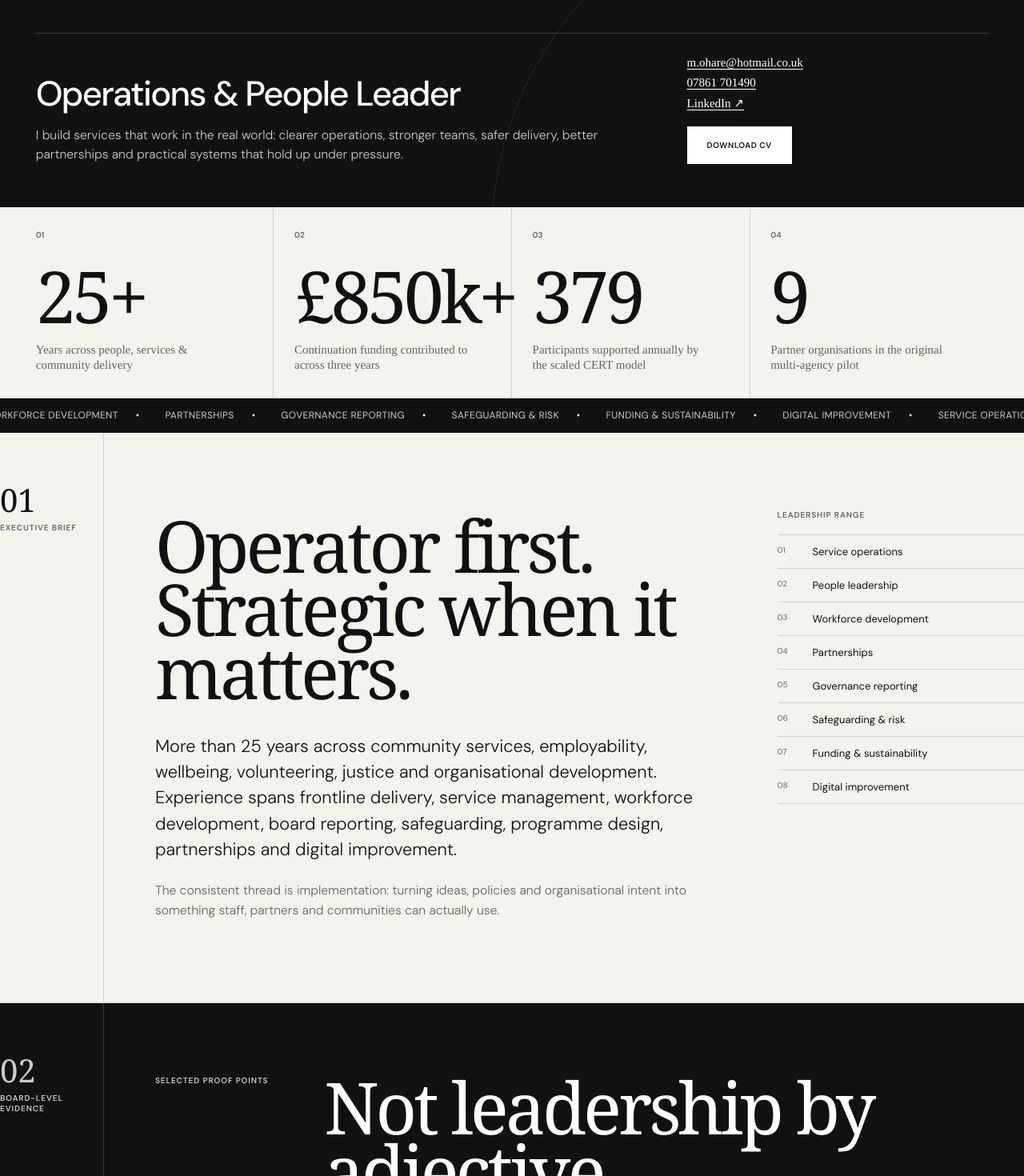
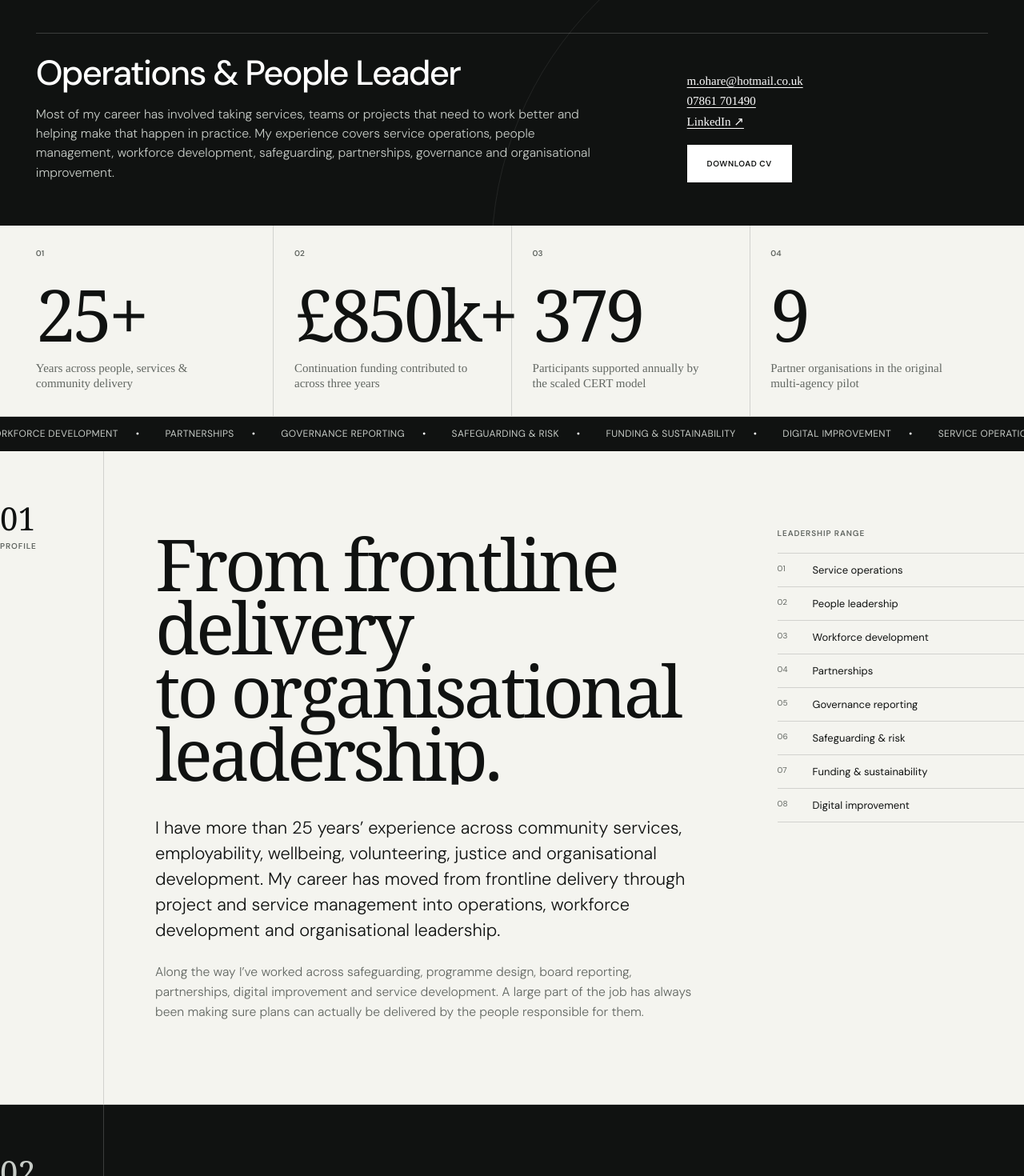
Before and after one commit to Mcsnappy-maker/executive-dossier, a Next.js app: page / in a window 1280 px wide. Shown: the part 660-2130 px from the top of the page at 80% size. Built offline with nearby package versions, Linux system fonts and the light colour scheme; a web font is replaced by a local one.

Commit message:
Deslop Digital CV copy and simplify profile language

```diff
--- a/components/ExecutiveDossierApp.tsx
+++ b/components/ExecutiveDossierApp.tsx
@@ -34,7 +34,7 @@ const roles = [
     title: "Founder & Lead",
     organisation: "Kelloch",
     summary:
-      "Built a practical third-sector workforce and leadership initiative supporting charities, CICs and social enterprises with hiring, people development, service improvement and clearer decision-making, alongside employment.",
+      "Run Kelloch alongside employment, supporting charities, CICs and social enterprises with recruitment, people development, role design, service improvement and organisational decision-making.",
     evidence: [
       "Created sector-facing recruitment, workforce-planning and leadership resources.",
       "Advised organisations on role design, candidate experience and people decisions.",
@@ -84,7 +84,7 @@ const roles = [
     title: "Earlier leadership, employability & community delivery",
     organisation: "Scotland",
     summary:
-      "Founder, adviser, facilitator and delivery roles across community development, employability, volunteering, Citizens Advice, justice, advice and youth programmes.",
+      "Founder, adviser, facilitator and delivery roles across community development, employability, volunteering, Citizens Advice, justice and youth programmes.",
     evidence: [
       "Founded Holistic Enterprises Scotland and designed training, employability, wellbeing and youth-development programmes.",
       "Managed the Citizens Advice Bureau Youth Reachout Project for 14–25 year olds, combining advice, advocacy, outreach, workshops and staff and volunteer coordination.",
@@ -117,7 +117,7 @@ const digitalSkills = [
 ];
 
 const nav = [
-  ["#brief", "Brief"],
+  ["#brief", "Profile"],
   ["#evidence", "Evidence"],
   ["#career", "Career"],
   ["#credentials", "Credentials"],
@@ -247,8 +247,9 @@ export function ExecutiveDossierApp() {
             <div data-reveal>
               <p className={styles.heroTitle}>Operations & People Leader</p>
               <p className={styles.heroStatement}>
-                I build services that work in the real world: clearer operations, stronger teams,
-                safer delivery, better partnerships and practical systems that hold up under pressure.
+                Most of my career has involved taking services, teams or projects that need to work better
+                and helping make that happen in practice. My experience covers service operations, people
+                management, workforce development, safeguarding, partnerships, governance and organisational improvement.
               </p>
             </div>
 
@@ -283,21 +284,21 @@ export function ExecutiveDossierApp() {
       <section id="brief" className={styles.section}>
         <div className={styles.sectionLabel} data-reveal>
           <span>01</span>
-          <p>Executive brief</p>
+          <p>Profile</p>
         </div>
         <div className={styles.sectionBody}>
           <div className={styles.briefGrid}>
             <div className={styles.briefLead}>
-              <h2 data-reveal>Operator first.<br />Strategic when it matters.</h2>
+              <h2 data-reveal>From frontline delivery<br />to organisational leadership.</h2>
               <p className={styles.largeCopy} data-reveal>
-                More than 25 years across community services, employability, wellbeing,
-                volunteering, justice and organisational development. Experience spans frontline
-                delivery, service management, workforce development, board reporting, safeguarding,
-                programme design, partnerships and digital improvement.
+                I have more than 25 years’ experience across community services, employability, wellbeing,
+                volunteering, justice and organisational development. My career has moved from frontline delivery
+                through project and service management into operations, workforce development and organisational leadership.
               </p>
               <p data-reveal>
-                The consistent thread is implementation: turning ideas, policies and organisational
-                intent into something staff, partners and communities can actually use.
+                Along the way I’ve worked across safeguarding, programme design, board reporting, partnerships,
+                digital improvement and service development. A large part of the job has always been making sure
+                plans can actually be delivered by the people responsible for them.
               </p>
             </div>
 
@@ -320,8 +321,8 @@ export function ExecutiveDossierApp() {
         </div>
         <div className={styles.sectionBody}>
           <div className={styles.evidenceHeader}>
-            <p className={styles.microLabel} data-reveal>Selected proof points</p>
-            <h2 data-reveal>Not leadership by adjective.<br />Leadership by evidence.</h2>
+            <p className={styles.microLabel} data-reveal>Selected evidence</p>
+            <h2 data-reveal>What that has looked like<br />in practice.</h2>
           </div>
 
           <div className={styles.evidenceGrid}>
@@ -336,8 +337,8 @@ export function ExecutiveDossierApp() {
           <div className={styles.pullQuote} data-reveal>
             <span>Leadership approach</span>
             <blockquote>
-              Calm under pressure. Clear with expectations. Strong on relationships.
-              Focused on turning complex people and delivery issues into workable action.
+              I tend to be calm under pressure, clear about expectations and focused on getting difficult
+              people or delivery issues into a form that can actually be dealt with.
             </blockquote>
           </div>
         </div>
@@ -346,17 +347,17 @@ export function ExecutiveDossierApp() {
       <section id="career" className={styles.section}>
         <div className={styles.sectionLabel} data-reveal>
           <span>03</span>
-          <p>Career trajectory</p>
+          <p>Career experience</p>
         </div>
         <div className={styles.sectionBody}>
           <div className={styles.careerHead}>
             <div>
               <p className={styles.microLabel} data-reveal>Selected experience</p>
-              <h2 data-reveal>Built from delivery<br />upwards.</h2>
+              <h2 data-reveal>Career experience.</h2>
             </div>
             <p data-reveal>
-              A career spanning frontline practice, programme development, senior service management,
-              board accountability and independent third-sector workforce work.
+              I started in frontline and community delivery and moved through project, service and operational
+              leadership, while continuing to work directly with staff, partners and services.
             </p>
           </div>
 
@@ -387,13 +388,13 @@ export function ExecutiveDossierApp() {
       <section id="credentials" className={`${styles.section} ${styles.credentialsSection}`}>
         <div className={styles.sectionLabel} data-reveal>
           <span>04</span>
-          <p>Credentials & capability</p>
+          <p>Qualifications & skills</p>
         </div>
         <div className={styles.sectionBody}>
           <div className={styles.credentialsGrid}>
             <div>
               <p className={styles.microLabel} data-reveal>Qualifications</p>
-              <h2 data-reveal>Formal learning,<br />practical application.</h2>
+              <h2 data-reveal>Qualifications &<br />professional development.</h2>
               <div className={styles.credentialLedger}>
                 {qualifications.map((item) => (
                   <div className={styles.credentialRow} key={item.name} data-reveal>
@@ -410,10 +411,10 @@ export function ExecutiveDossierApp() {
 
             <aside className={styles.digitalPanel} data-reveal>
               <p className={styles.microLabel}>Digital + creative capability</p>
-              <h3>Useful technology.<br />No theatre.</h3>
+              <h3>Digital & creative capability.</h3>
               <p>
-                Comfortable translating operational needs into practical digital tools, content,
-                automation and service improvements.
+                I use digital tools where they make the work easier or better, including websites, content,
+                automation, online service design and practical service improvements.
               </p>
               <div className={styles.skillList}>
                 {digitalSkills.map((skill) => <span key={skill}>{skill}</span>)}
```
